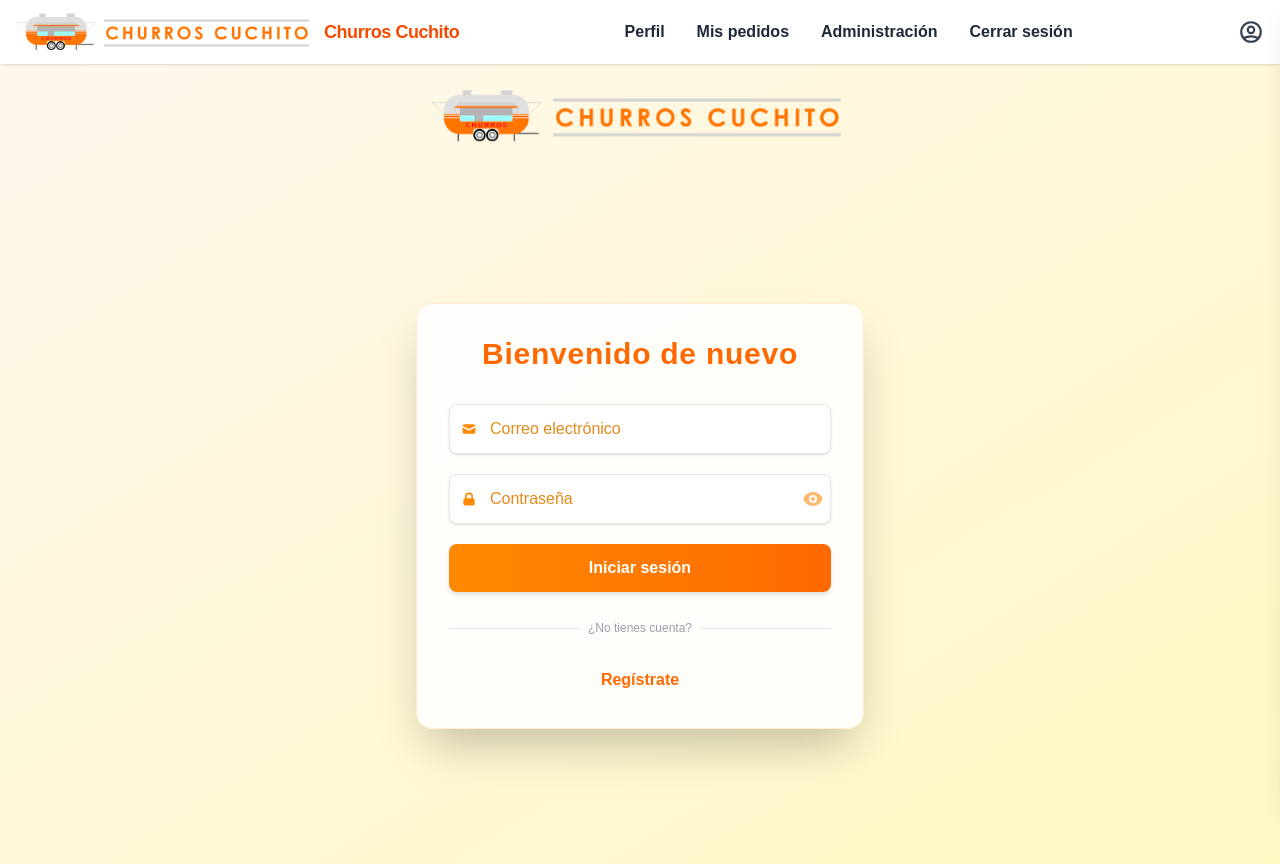
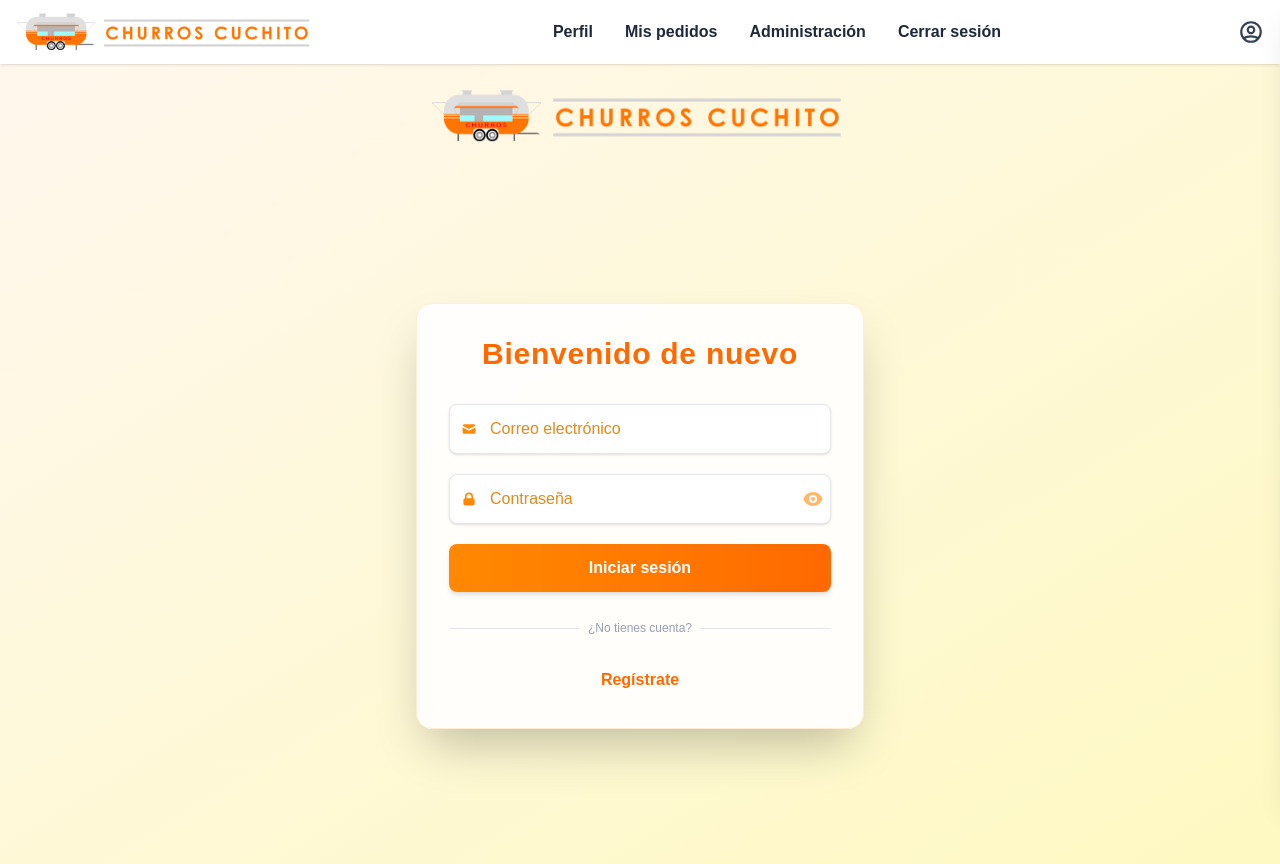
Before and after one commit to Oscarim1/pedidos-churros-cuchito-fe, a Next.js app in the folder pedidos-churros-cuchito-we/: page /login in a window 1280 px wide. Built offline with nearby package versions, Linux system fonts and the light colour scheme.

Commit message:
algunos pequeños cambios

```diff
--- a/pedidos-churros-cuchito-we/src/app/components/TopBar.tsx
+++ b/pedidos-churros-cuchito-we/src/app/components/TopBar.tsx
@@ -39,7 +39,6 @@ export default function TopBar() {
         <nav className="max-w-7xl mx-auto flex items-center justify-between px-4 py-3">
           <a href="/" className="flex items-center gap-2">
             <img src={logoBanner.src} alt="Churros Cuchito Logo" className="h-10" />
-            <span className="font-extrabold text-lg tracking-tight text-orange-600 hidden md:inline">Churros Cuchito</span>
           </a>
           <div className="hidden md:flex items-center gap-8">
             {MENU_LINKS.map(link => (
@@ -76,10 +75,6 @@ export default function TopBar() {
         aria-label="Menú lateral"
       >
         <div className="flex items-center justify-between px-4 py-4 border-b">
-          <a href="/" className="flex items-center gap-2">
-            <img src={logoBanner.src} alt="Churros Cuchito Logo" className="h-10" />
-            <span className="font-extrabold text-lg tracking-tight text-orange-600">Churros</span>
-          </a>
           <button onClick={() => setOpen(false)} className="text-gray-600 hover:text-orange-600 transition" aria-label="Cerrar menú">
             <HiX size={28} />
           </button>
--- a/pedidos-churros-cuchito-we/src/app/products/page.tsx
+++ b/pedidos-churros-cuchito-we/src/app/products/page.tsx
@@ -74,7 +74,7 @@ export default function ProductsPage() {
     <div className="min-h-screen bg-gradient-to-br from-orange-50 to-yellow-100">
       <div className="max-w-7xl mx-auto px-4 py-8">
         {/* Título principal */}
-        <h1 className="text-4xl font-extrabold mb-8 text-black">Nuestros Productos</h1>
+        {/*<h1 className="text-4xl font-extrabold mb-8 text-black">Nuestros Productos</h1>*/}
 
         {/* Tabs de categorías */}
         <div className="flex gap-3 mb-8 flex-wrap">
```
